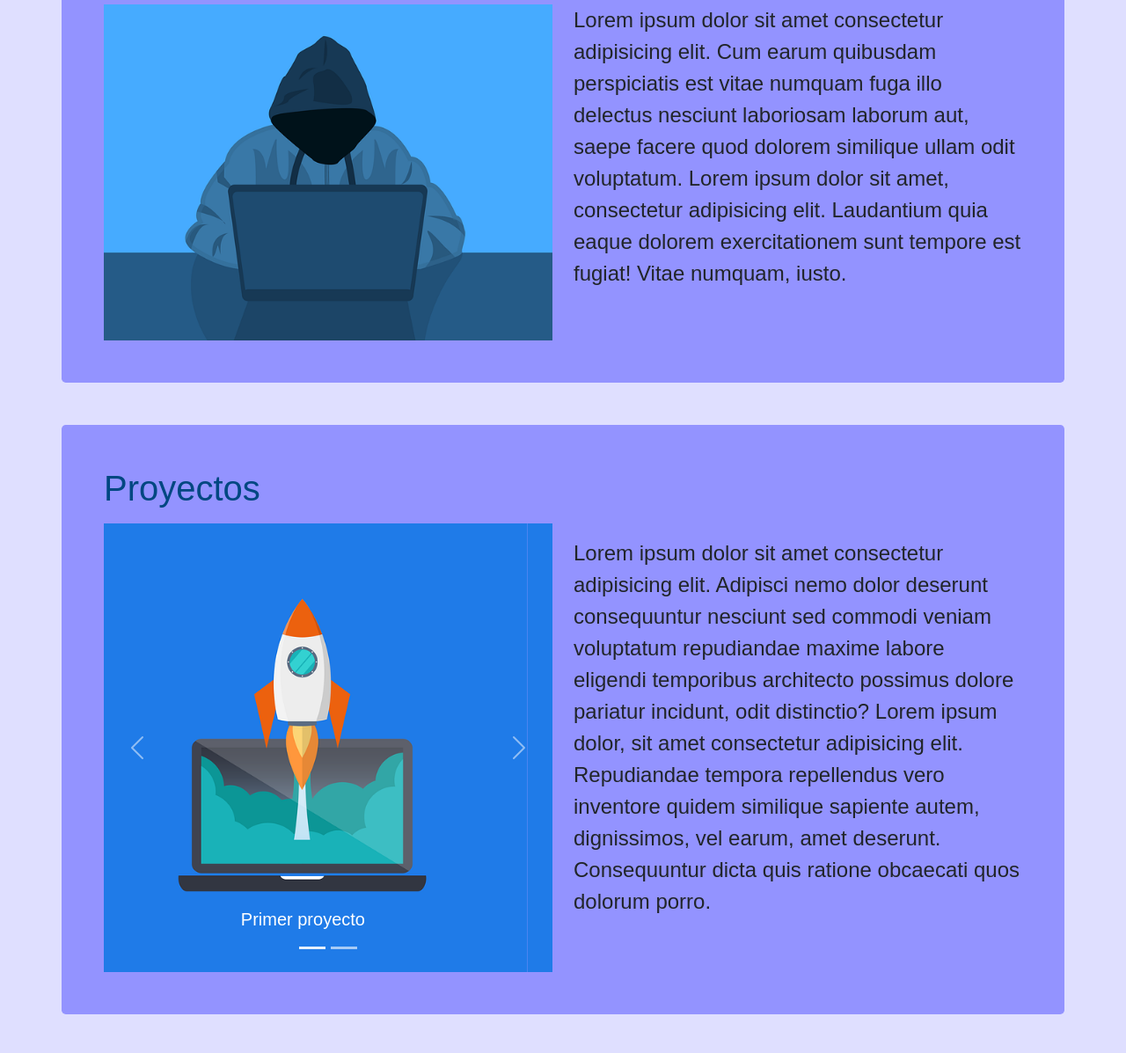
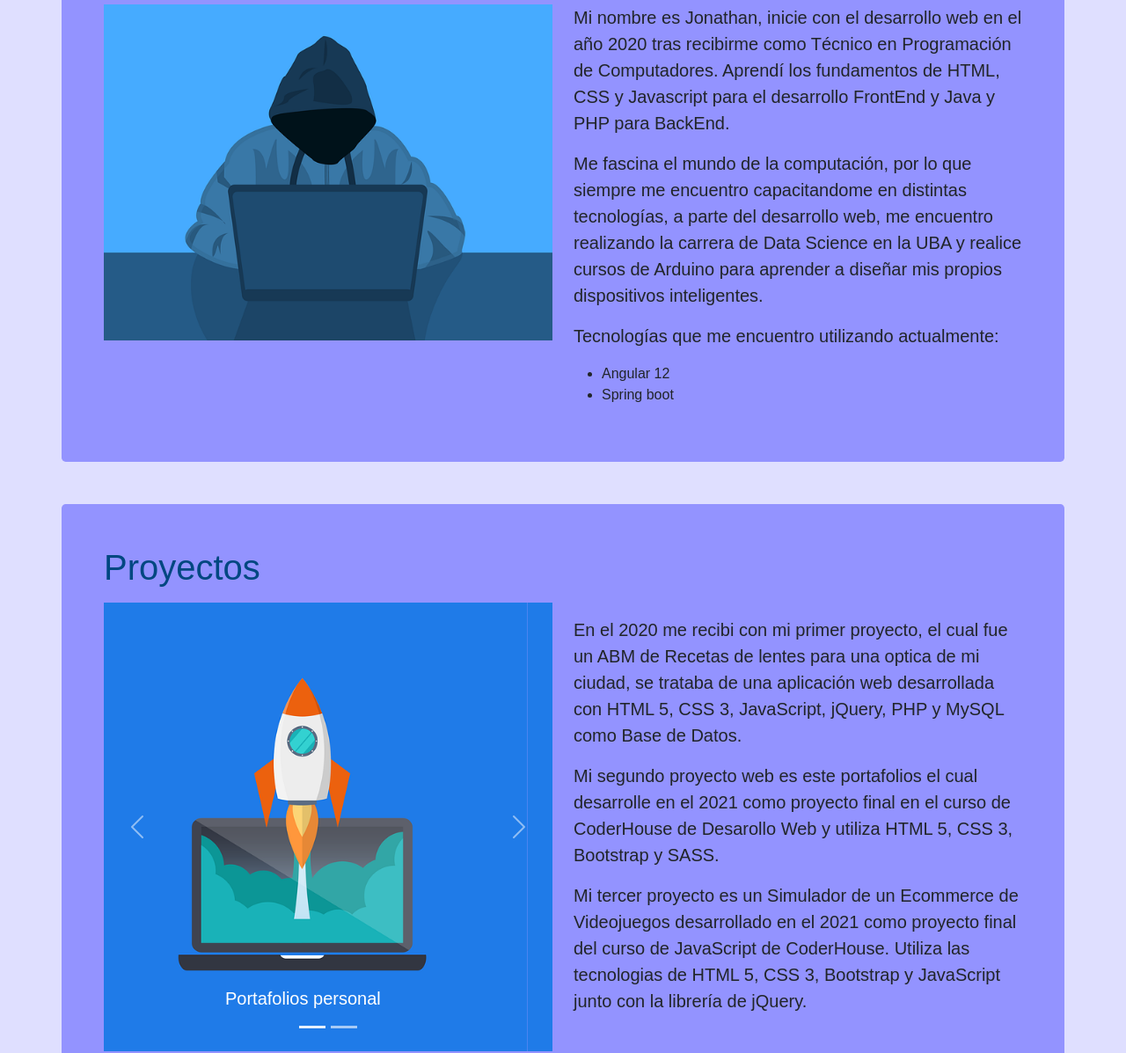
Before and after one commit to JonAleMonte1997/Portafolios, a website: page index.html in a window 1280 px wide. Shown: the part 605-1802 px from the top of the page at 88% size. Drawn offline with nearby package versions, Linux system fonts and the light colour scheme; a web font is replaced by a local one.

Commit message:
Modifique los parrafos

```diff
--- a/index.html
+++ b/index.html
@@ -72,13 +72,24 @@
                 </div>
             </div>
             <div class="col-lg-6 col-sm-12">
-                <p class="fs-4">
-                    Lorem ipsum dolor sit amet consectetur adipisicing elit.
-                    Cum earum quibusdam perspiciatis est vitae numquam fuga illo delectus nesciunt
-                    laboriosam laborum aut, saepe facere quod dolorem similique ullam odit voluptatum.
-                    Lorem ipsum dolor sit amet, consectetur adipisicing elit.
-                    Laudantium quia eaque dolorem exercitationem sunt tempore est fugiat! Vitae numquam, iusto.
+                <p class="fs-5">
+                    Mi nombre es Jonathan, inicie con el desarrollo web en el año 2020 tras recibirme
+                    como Técnico en Programación de Computadores.
+                    Aprendí los fundamentos de HTML, CSS y Javascript para el desarrollo FrontEnd y
+                    Java y PHP para BackEnd.
+
                 </p>
+                <p class="fs-5">
+                    Me fascina el mundo de la computación, por lo que siempre me encuentro capacitandome
+                    en distintas tecnologías, a parte del desarrollo web, me encuentro realizando la carrera
+                    de Data Science en la UBA y realice cursos de Arduino para aprender a diseñar mis propios
+                    dispositivos inteligentes.
+                </p>
+                <p class="fs-5">Tecnologías que me encuentro utilizando actualmente:</p>
+                <ul>
+                    <li>Angular 12</li>
+                    <li>Spring boot</li>
+                </ul>
             </div>
         </div>
     </section>
@@ -95,15 +106,15 @@
                     </div>
                     <div class="carousel-inner">
                         <div class="carousel-item active">
-                            <img src="img/proyecto.png" class="d-block w-100" alt="proyecto 1" loading="lazy">
+                            <img src="img/proyecto.png" class="d-block w-100" alt="proyecto portafolios" loading="lazy">
                             <div class="carousel-caption d-none d-md-block">
-                                <h5>Primer proyecto</h5>
+                                <h5>Portafolios personal</h5>
                             </div>
                         </div>
                         <div class="carousel-item">
                             <img src="img/proyecto.png" class="d-block w-100" alt="proyecto 2" loading="lazy">
                             <div class="carousel-caption d-none d-md-block">
-                                <h5>Segundo proyecto</h5>
+                                <h5>Simulador de Ecommerce</h5>
                             </div>
                         </div>
                     </div>
@@ -118,15 +129,19 @@
                 </div>
             </div>
             <div class="col-lg-6 col-sm-12">
-                <p class="fs-4 mt-3">
-                    Lorem ipsum dolor sit amet consectetur adipisicing elit.
-                    Adipisci nemo dolor deserunt consequuntur nesciunt sed commodi
-                    veniam voluptatum repudiandae maxime labore eligendi temporibus architecto
-                    possimus dolore pariatur incidunt, odit distinctio?
-                    Lorem ipsum dolor, sit amet consectetur adipisicing elit.
-                    Repudiandae tempora repellendus vero inventore quidem similique sapiente autem,
-                    dignissimos, vel earum, amet deserunt.
-                    Consequuntur dicta quis ratione obcaecati quos dolorum porro.
+                <p class="fs-5 mt-3">
+                    En el 2020 me recibi con mi primer proyecto, el cual fue un ABM de Recetas de lentes
+                    para una optica de mi ciudad, se trataba de una aplicación web desarrollada con
+                    HTML 5, CSS 3, JavaScript, jQuery, PHP y MySQL como Base de Datos.
+                </p>
+                <p class="fs-5 mt-3">
+                    Mi segundo proyecto web es este portafolios el cual desarrolle en el 2021 como proyecto final
+                    en el curso de CoderHouse de Desarollo Web y utiliza HTML 5, CSS 3, Bootstrap y SASS.
+                </p>
+                <p class="fs-5 mt-3">
+                    Mi tercer proyecto es un Simulador de un Ecommerce de Videojuegos desarrollado en el 2021
+                    como proyecto final del curso de JavaScript de CoderHouse. Utiliza las
+                    tecnologias de HTML 5, CSS 3, Bootstrap y JavaScript junto con la librería de jQuery.
                 </p>
             </div>
         </div>
```
